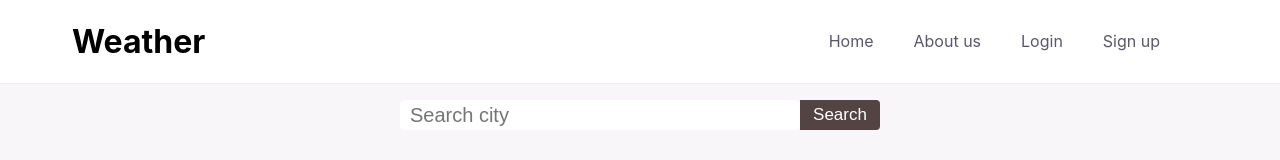
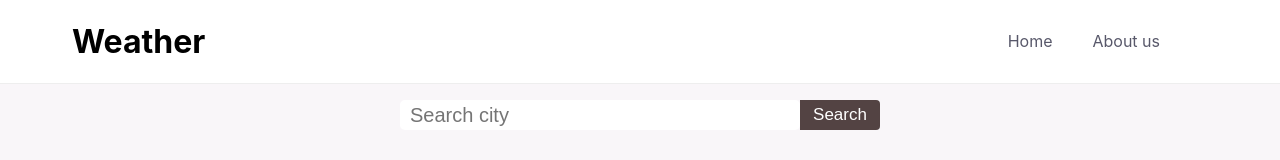
Before and after one commit to yashk1931/weather-app, a plain HTML site: page index.html in a window 1280 px wide. Shown: the top 160 px of the page. Drawn offline with Linux system fonts and the light colour scheme; no server answers.

Commit message:
Update index.html

```diff
--- a/index.html
+++ b/index.html
@@ -18,8 +18,6 @@
                 <ul class="nav-icon">
                     <li><a href="main.html">Home</a></li>
                     <li><a href="about.html">About us</a></li>
-                    <li><a href="login.html">Login</a></li>
-                    <li><a href="signup.html">Sign up</a></li>
                 </ul>
             </nav>
         </div>
```
